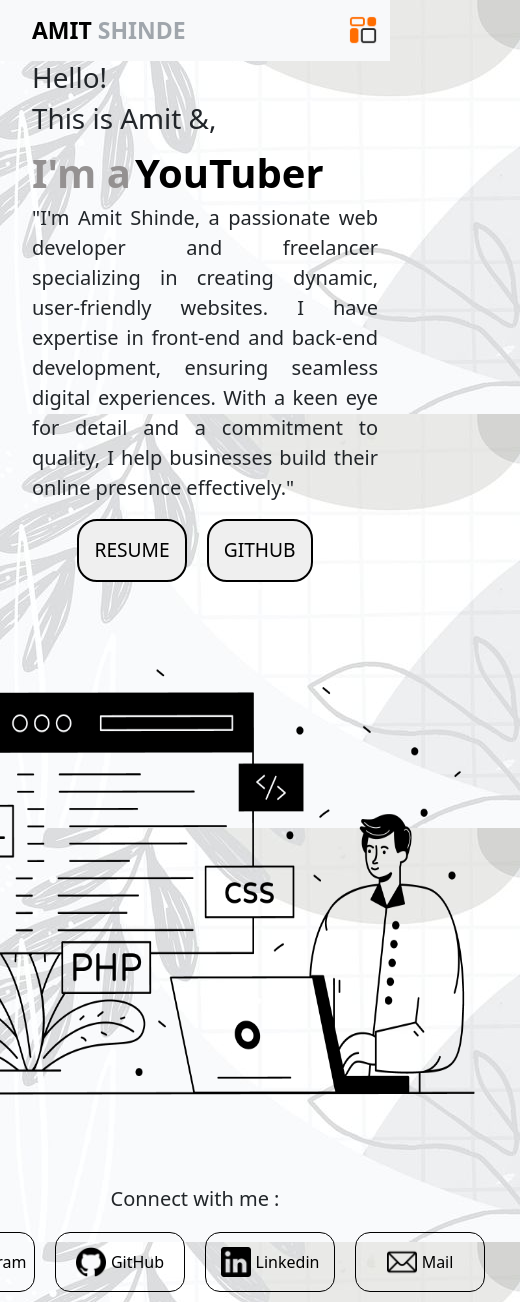
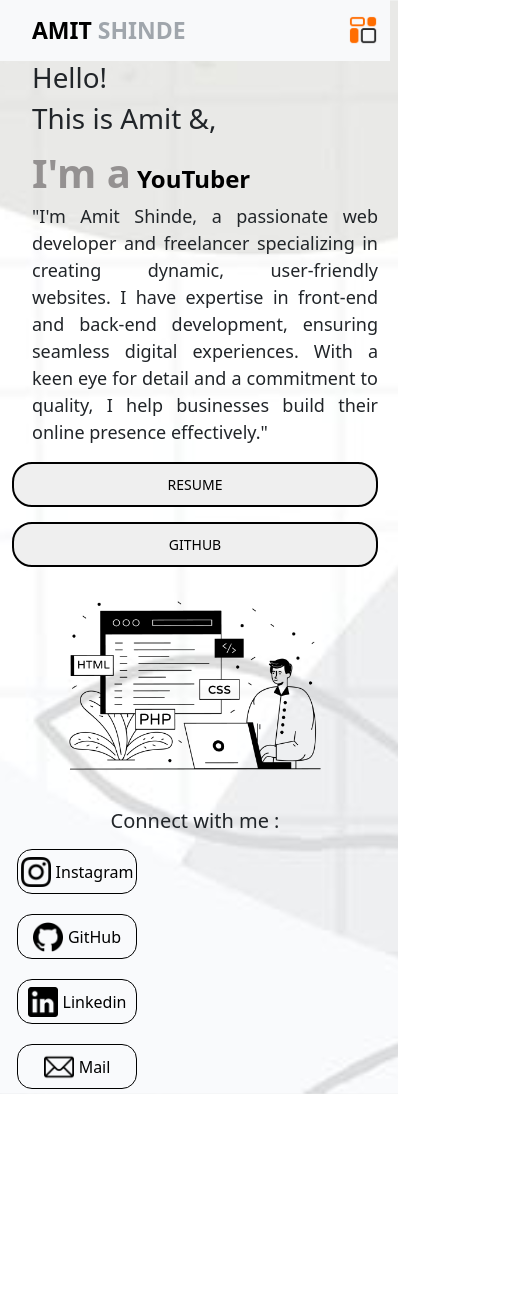
Before and after one commit to Amit571/Portfolio, a plain HTML site: page index.html in a window 390 px wide. Shown: the whole page, 520 px wide, since content can reach past the window. After the commit the page ends 1094 px from the top, so only its background shows below. Drawn offline with nearby package versions, Linux system fonts and the light colour scheme.

Commit message:
Update
Media Update

```diff
--- a/index.html
+++ b/index.html
@@ -39,7 +39,8 @@
 
   <div class="container bio-box">
     <div class="row row_space">
-    <div class="col colbox">
+      <!-- Left Column for Text -->
+      <div class="col-12 col-md-6 col-lg-6">
         <div class="container-ng">
           <h1>Hello!</h1>
           <h1>This is Amit &,</h1>
@@ -52,17 +53,23 @@
           </p>
         </div>
         <div class="buttons-div">
-        <a href="media/RESUME.pdf"><button type="button" class=" btn-seter">RESUME</button></a>
-        <a href="https://github.com/Amit571" target="_blank"><button type="button" class=" btn-seter">GITHUB</button></a>
+          <a href="media/RESUME.pdf">
+            <button type="button" class="btn-seter">RESUME</button>
+          </a>
+          <a href="https://github.com/Amit571" target="_blank">
+            <button type="button" class="btn-seter">GITHUB</button>
+          </a>
         </div>
       </div>
-    <div class="col">
+      <!-- Right Column for Image -->
+      <div class="col-12 col-md-6 col-lg-6">
         <div class="abt-img-div">
           <img src="media/img.png" alt="" class="img-about">
         </div>
       </div>
     </div>
   </div>
+
 
   <div class="container cont-name">
     <h5>Connect with me :</h5>
--- a/style.css
+++ b/style.css
@@ -1,13 +1,15 @@
-*{
+* {
   margin: 0;
   padding: 0;
 }
 
-body{
+body {
   background-image: url(media/bg.jfif);
+  background-size: cover;
+  background-position: center;
 }
 
-.navbar-toggler{
+.navbar-toggler {
   padding: 0 !important;
   border: none !important;
 }
@@ -18,12 +20,12 @@ body{
   border: none !important;
 }
 
-  .nav-link{
+.nav-link {
   font-weight: 600 !important;
   margin-left: 20px;
 }
 
-  .nav-style{
+.nav-style {
   color: black;
   border: solid 2px black;
   border-radius: 10px;
@@ -31,47 +33,50 @@ body{
   text-align: center;
 }
 
-  .nav-style:hover{
+.nav-style:hover {
   outline: solid 3px rgb(255, 255, 255);
   background-color: rgb(49, 48, 48);
   color: white;
 }
 
-  .nam-text{
+.nam-text {
   font-size: 23px;
 }
 
-  .row_space{
+.row_space {
   display: flex;
   align-items: center;
+  flex-wrap: wrap; /* Ensure items wrap on smaller screens */
 }
 
-  .colbox{
+.colbox {
   display: flex;
   flex-direction: column;
   justify-content: center;
   height: 100%;
-  }
-
-  .center-text{
+  flex: 1;
   text-align: center;
 }
 
-  .abt-para{
+.center-text {
+  text-align: center;
+}
+
+.abt-para {
   margin-left: 20px;
   text-align: justify;
   font-size: 20px;
   font-weight: 300;
 }
 
-  .buttons-div{
+.buttons-div {
   display: flex;
   align-content: center;
   justify-content: center;
   gap: 20px;
 }
 
-  .btn-seter{
+.btn-seter {
   border: solid 2px black;
   border-radius: 20px;
   padding: 15px;
@@ -80,45 +85,47 @@ body{
   box-sizing: border-box;
 }
 
-  .btn-seter:hover{
+.btn-seter:hover {
   outline: solid 3px rgb(255, 255, 255);
   background-color: rgb(49, 48, 48);
   color: white;
 }
 
-  .btn-seter:active{
+.btn-seter:active {
   color: #000000;
   background-color: white;
   outline: #000000;
 }
 
-  .abt-img-div{
+.abt-img-div {
   display: flex;
   align-items: center;
   justify-content: center;
 }
 
-  .img-about{
-    width: 650px;
-    height: 600px;
+.img-about {
+  width: 100%;
+  height: auto;
+  max-width: 650px;
 }
 
-  .cont-name{
+.cont-name {
   margin-top: 5px;
   height: 30px;
   text-align: center;
 }
 
-  .footerbox{
+.footerbox {
   margin-top: 5px;
   height: 80px;
   display: flex;
   align-items: center;
   justify-content: center;
   gap: 20px;
+  flex-wrap: wrap; /* Make icons stack vertically on smaller screens */
 }
 
-  .inta , .git , .linkin , .mail{
+.inta, .git, .linkin, .mail {
   display: flex;
   align-items: center;
   justify-content: center;
@@ -126,9 +133,10 @@ body{
   height: 60px;
   width: 130px;
   border-radius: 15px;
+  margin: 5px;
 }
 
-  .footerbox a{
+.footerbox a {
   text-decoration: none;
   color: #000000;
 }
@@ -136,31 +144,30 @@ body{
 .inta:hover,
 .git:hover,
 .linkin:hover,
-  .mail:hover{
+.mail:hover {
   border: solid 3px black;
 }
 
 .inta:active,
 .git:active,
 .linkin:active,
-  .mail:active{
+.mail:active {
   background-color: #9bdea6;
   border: solid 5px black;
 }
 
-
-  .label-insta , .label-git , .label-link , .label-mail {
+.label-insta, .label-git, .label-link, .label-mail {
   margin-left: 5px;
 }
 
-  .container-ng{
+.container-ng {
   margin-left: 20px;
   font-weight: 700;
   width: 400px;
   overflow: hidden;
 }
 
-  .container-ng .text{
+.container-ng .text {
   margin-top: -10px;
   position: relative;
   color: #000000;
@@ -168,12 +175,13 @@ body{
   font-weight: 700;
   font-size: 40px;
 }
-  .container-ng .text.first-text{
+
+.container-ng .text.first-text {
   color: #949191;
   font-size: 40px;
 }
 
-  .text.sec-text:before{
+.text.sec-text:before {
   content: "";
   position: absolute;
   top: 0;
@@ -181,3 +189,119 @@ body{
   height: 100%;
   width: 100%;
 }
+
+/* Media Queries for Responsiveness */
+
+@media (max-width: 1200px) {
+  .img-about {
+      max-width: 100%;
+  }
+
+  .container-ng {
+      width: 70%;
+  }
+}
+
+@media (max-width: 992px) {
+  .navbar-nav {
+      text-align: center;
+      width: 100%;
+  }
+
+  .navbar-nav .nav-item {
+      margin: 5px 0;
+  }
+
+  .colbox {
+      padding: 20px;
+      text-align: center;
+  }
+
+  .img-about {
+      width: 100%;
+      height: auto;
+  }
+
+  .buttons-div {
+      flex-direction: column;
+  }
+
+  .btn-seter {
+      width: 100%;
+      padding: 12px;
+      font-size: 16px;
+  }
+
+  .footerbox {
+      flex-direction: column;
+      height: auto;
+  }
+
+  .inta, .git, .linkin, .mail {
+      width: 100%;
+      height: 50px;
+  }
+
+  .footerbox a {
+      width: 100%;
+      text-align: center;
+  }
+}
+
+@media (max-width: 768px) {
+  .container-ng {
+      font-size: 24px;
+      width: 100%;
+  }
+
+  .container-ng .text {
+      font-size: 30px;
+  }
+
+  .abt-para {
+      font-size: 18px;
+  }
+
+  .img-about {
+      width: 100%;
+  }
+
+  .nav-style {
+      width: 100%;
+      margin: 10px 0;
+  }
+
+  .buttons-div {
+      flex-direction: column;
+      gap: 15px;
+  }
+}
+
+@media (max-width: 576px) {
+  .container-ng .text {
+      font-size: 24px;
+  }
+
+  .img-about {
+      width: 80%;
+  }
+
+  .btn-seter {
+      padding: 10px;
+      font-size: 14px;
+  }
+
+  .footerbox {
+      gap: 10px;
+  }
+
+  .inta, .git, .linkin, .mail {
+      width: 120px;
+      height: 45px;
+  }
+
+  .footerbox a {
+      width: 100%;
+      text-align: center;
+  }
+}
```
Lines whose indentation alone changed are shown as unchanged.
